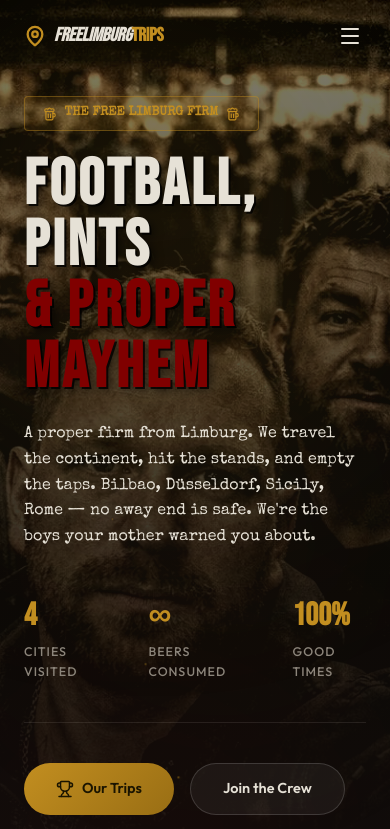
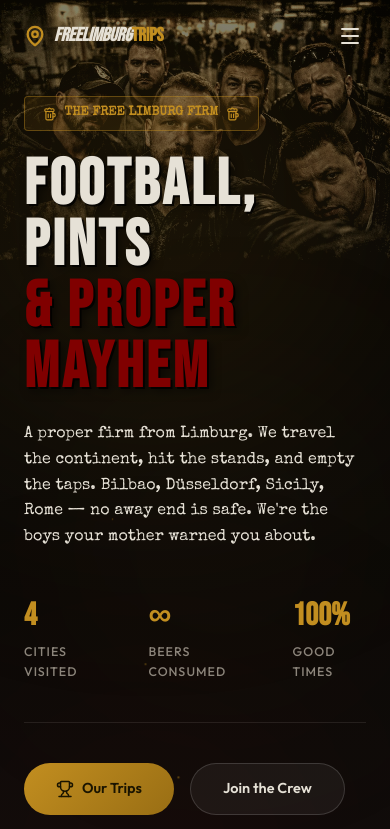
Before and after one commit to yupi1313/FreeLimburgTrips, a React (Vite) app: page / in a window 390 px wide. Shown: the top 829 px of the page. Built offline with nearby package versions, Linux system fonts and the light colour scheme.

Commit message:
Fix mobile hero cover and add sanja_print character slot

```diff
--- a/src/components/Hero.css
+++ b/src/components/Hero.css
@@ -20,6 +20,15 @@
     filter: sepia(0.5) contrast(1.3) brightness(0.55) grayscale(0.3) saturate(1.2);
     z-index: 0;
     opacity: 0.9;
+}
+
+@media (max-width: 768px) {
+    .hero::before {
+        background-size: contain;
+        background-repeat: no-repeat;
+        background-position: top center;
+        background-color: var(--color-bg);
+    }
 }
 
 .hero::after {
--- a/src/components/TheCrew.tsx
+++ b/src/components/TheCrew.tsx
@@ -29,6 +29,13 @@ const characters = [
         role: "The Wildcard",
         image: "/photos/characters/dimon.jpg",
         description: "Serjoga Davai Vstavai. Unpredictable. Might buy the next round, might start a riot."
+    },
+    {
+        id: 'sanja_print',
+        name: "Sanja",
+        role: "Eto ja raspe4tayu",
+        image: "/photos/characters/sanja_print.jpg",
+        description: "Always has the away block tickets printed and ready to go."
     }
 ];
 
```
